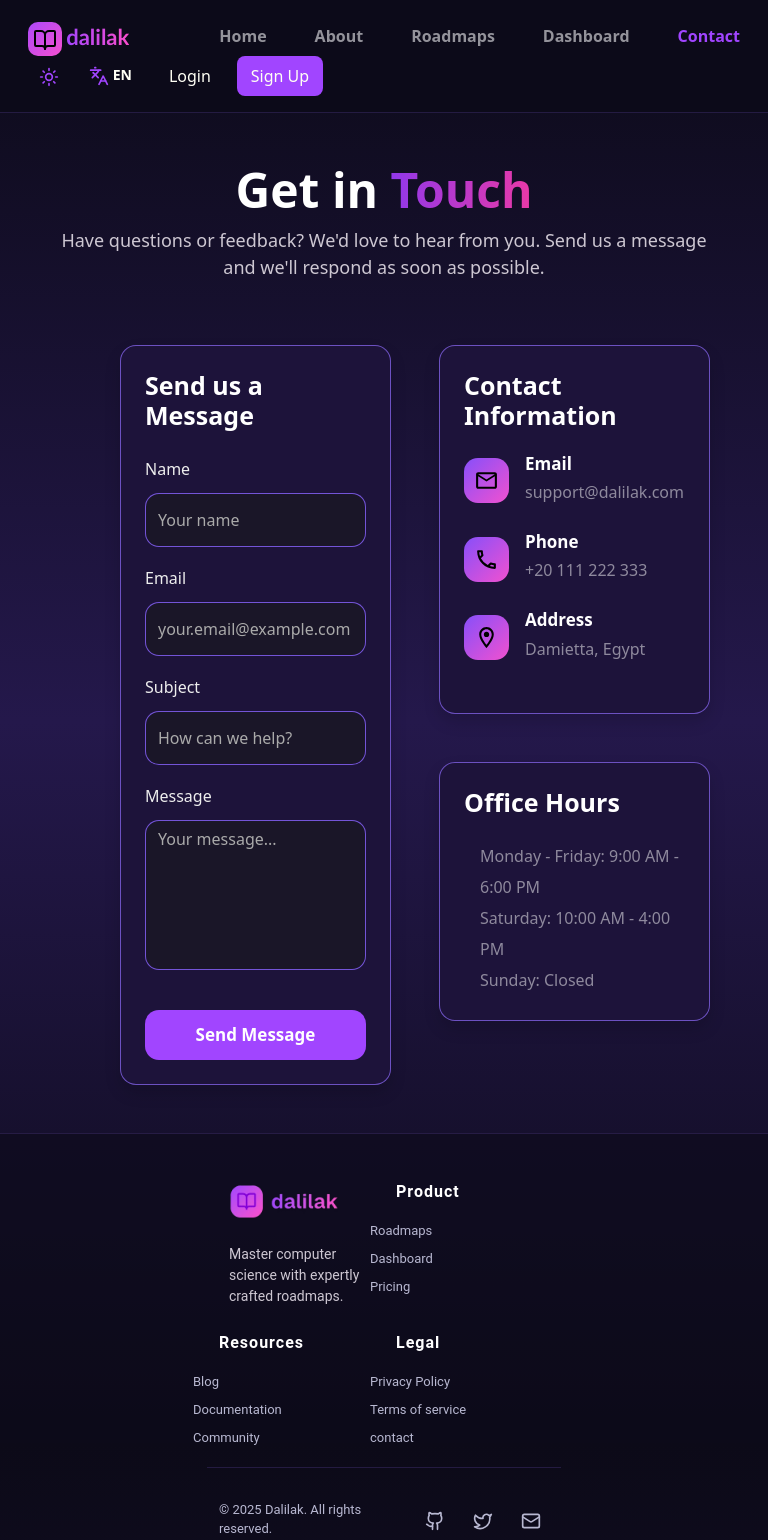
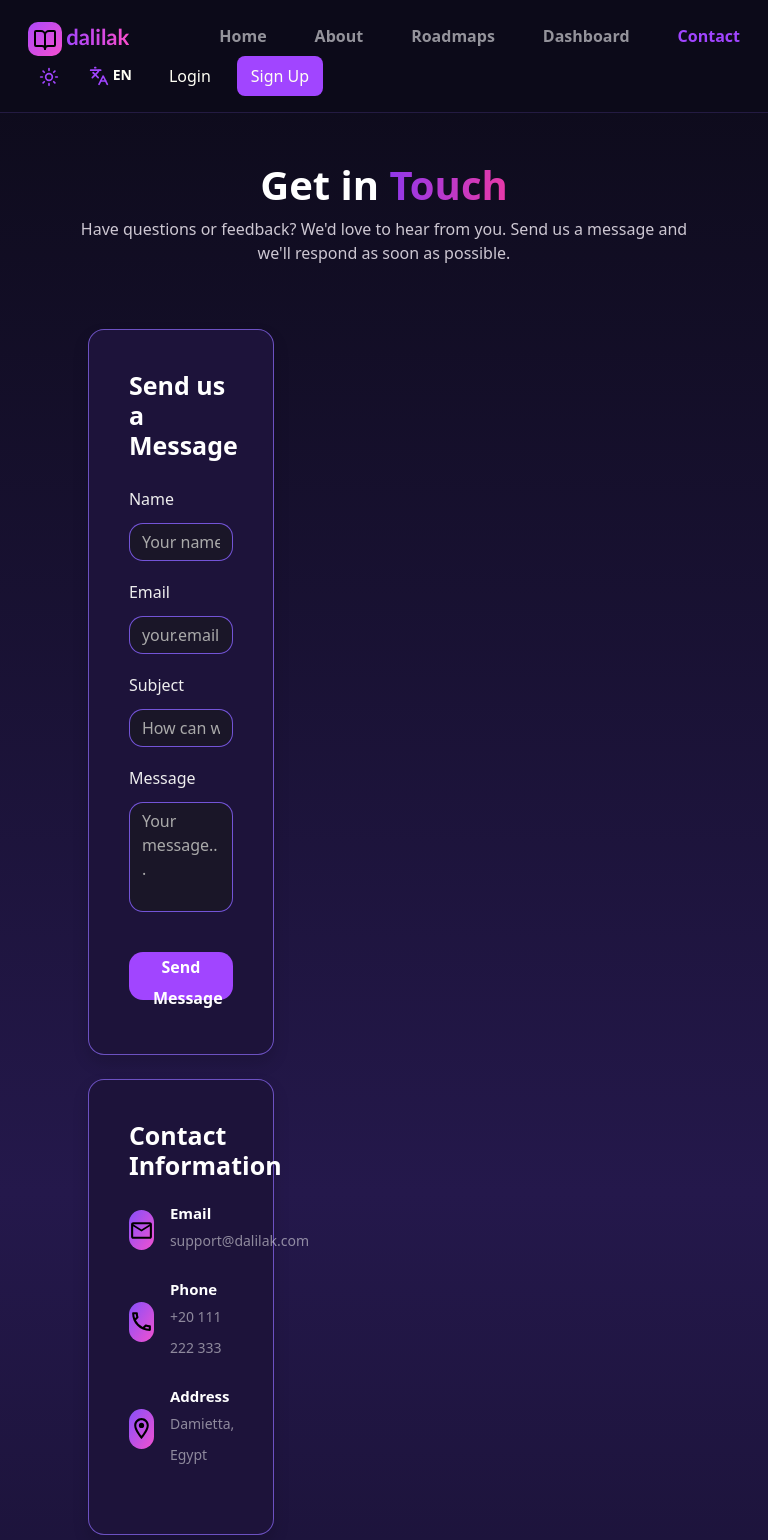
Before and after one commit to Ahmedelsharawy9520002/Dalilak, a React (Vite) app: page /Contact in a window 768 px wide. Shown: the top 1540 px of the page. Built offline with nearby package versions, Linux system fonts and the light colour scheme.

Commit message:
responsive (home ,contact,footer)

```diff
--- a/src/components/tracks.jsx
+++ b/src/components/tracks.jsx
@@ -926,7 +926,7 @@ export default function RoadmapDetail() {
                 {step.resources && (
                   <>
                     {openSteps[step.number] && (
-                      <ul type="none">
+                      <ul type="none" className="ul">
                         <hr />
                         <h4 style={{ fontSize: "16px" }}>Resources:</h4>
 
--- a/src/styles/contact.css
+++ b/src/styles/contact.css
@@ -79,3 +79,124 @@ p{
 .contact-form textarea:focus {
     box-shadow: 0 0 9px rgba(138, 102, 255, 0.8);
 }
+
+
+
+@media (max-width: 768px) {
+    .contact-container {
+        padding: 36px 18px !important;
+    }
+
+    .headcontact {
+        font-size: 32px !important;
+        text-align: center;
+    }
+
+    .phead {
+        width: 100% !important;
+        font-size: 14px !important;
+        text-align: center;
+    }
+
+    .row {
+        flex-direction: column !important;
+        margin-left: auto !important;
+        margin-right: auto !important;
+    }
+
+    .col-12.col-md-5 {
+        margin-left: 0 !important;
+        margin-right: 0 !important;
+    }
+
+    .contact-form, .contact-info {
+        padding: 36px !important;
+        width: 70% !important;
+        margin-left: auto !important;
+        margin-right: auto !important;
+    }
+
+    input, textarea {
+        height: auto !important;
+    }
+
+    .formButton {
+        width: 100% !important;
+        height: 45px !important;
+        font-size: 15px !important;
+    }
+
+    .info-item h5 {
+        font-size: 15px !important;
+    }
+
+    .info-item p {
+        font-size: 14px !important;
+    }
+
+    .icon-box {
+        width: 40px !important;
+        height: 40px !important;
+    }
+}
+
+
+@media (min-width: 768px) and (max-width: 991px) {
+    .contact-container {
+        padding: 48px 36px !important;
+    }
+
+    .headcontact {
+        font-size: 40px !important;
+        text-align: center;
+    }
+
+    .phead {
+        width: 90% !important;
+        font-size: 16px !important;
+        text-align: center;
+    }
+
+    .row {
+        margin-left: 0 !important;
+        margin-right: 0 !important;
+    }
+
+    .contact-form, .contact-info {
+        padding: 40px !important;
+    }
+
+    .formButton {
+        width: 100% !important;
+        height: 48px !important;
+        font-size: 16px !important;
+    }
+}
+
+
+@media (min-width: 992px) {
+    .contact-container {
+        padding: 80px 36px !important;
+    }
+
+    .headcontact {
+        font-size: 48px !important;
+        text-align: center;
+    }
+
+    .phead {
+        width: 680px !important;
+        font-size: 18px !important;
+        text-align: center;
+    }
+
+    .contact-form, .contact-info {
+        padding: 36px !important;
+    }
+
+    .formButton {
+        width: 100% !important;
+        height: 50px !important;
+        font-size: 17px !important;
+    }
+}
--- a/src/styles/footer.css
+++ b/src/styles/footer.css
@@ -120,3 +120,88 @@ text-align: left;
     height: 20px;
     width: 20px;
 }
+
+
+
+@media (max-width: 767px) {
+    .footer-itself {
+        margin: 0 16px;
+        padding: 24px 16px;
+
+    }
+
+    .footer-bottom {
+        flex-direction: column;
+        align-items: center;
+        gap: 12px;
+    }
+
+    .footer-table .columns {
+        margin-bottom: 24px;
+    }
+
+    .footer-pargraph {
+        font-size: 12px;
+    }
+
+    .footer-list li a {
+        font-size: 12px;
+    }
+
+    .footer-heading {
+        font-size: 14px;
+    }
+
+    .social-media svg {
+        width: 18px;
+        height: 18px;
+    }
+}
+
+@media (min-width: 768px) and (max-width: 991px) {
+    .footer-itself {
+        margin: 0 48px;
+        padding: 32px 24px;
+    }
+
+    .footer-pargraph {
+        font-size: 13px;
+    }
+
+    .footer-list li a {
+        font-size: 13px;
+    }
+
+    .footer-heading {
+        font-size: 15px;
+    }
+
+    .social-media svg {
+        width: 19px;
+        height: 19px;
+    }
+}
+
+@media (min-width: 992px) {
+    .footer-itself {
+        margin: 0 175px;
+        padding: 48px 32px;
+    }
+
+    .footer-pargraph {
+        font-size: 14px;
+    }
+
+    .footer-list li a {
+        font-size: 13px;
+    }
+
+    .footer-heading {
+        font-size: 16px;
+    }
+
+    .social-media svg {
+        width: 20px;
+        height: 20px;
+    }
+}
--- a/src/styles/home.css
+++ b/src/styles/home.css
@@ -6,11 +6,13 @@
 
 .first-part{
     margin-top: 10rem;
+    text-align: center;
 }
 
 .header1{
     font-size: 500% !important;
     font-weight: 700;
+
 }
 .mycolor{
     background: linear-gradient(to right, #8f1ff8, #8f6aff, #ff53ac);
@@ -59,3 +61,110 @@
 .homeroutes{
     text-decoration: none !important;
 }
+
+@media (max-width: 767px) {
+    .cont {
+        gap: 80px;
+    }
+
+    .first-part {
+        margin-top: 80px;
+        text-align: center;
+    }
+
+    .header1 {
+        font-size: 48px !important;
+    }
+
+    .header2 {
+        width: 90%;
+        margin: 24px auto 36px auto;
+        font-size: 14px;
+    }
+
+    .buttons {
+        flex-direction: column;
+        gap: 16px;
+    }
+
+    .butn1, .butn2 {
+        width: 150px;
+        height: 50px;
+        font-size: 14px !important;
+    }
+
+    .sec-part {
+        flex-direction: column;
+        gap: 36px;
+        align-items: center;
+    }
+
+    .readydiv Button {
+        width: 200px;
+        font-size: 13px;
+        height: 45px;
+    }
+}
+
+@media (min-width: 768px) and (max-width: 991px) {
+    .cont {
+        gap: 112px;
+    }
+
+    .first-part {
+        margin-top: 112px;
+    }
+
+    .header1 {
+        font-size: 64px !important;
+    }
+
+    .header2 {
+        width: 70%;
+        margin-bottom: 32px;
+        font-size: 18px;
+    }
+
+    .buttons {
+        flex-direction: row;
+        gap: 36px;
+    }
+
+    .butn1, .butn2 {
+        width: 160px;
+        height: 55px;
+        font-size: 18px !important;
+    }
+
+    .sec-part {
+        flex-direction: row;
+        flex-wrap: wrap;
+        gap: 36px;
+        justify-content: center;
+    }
+
+    .readydiv Button {
+        width: 230px;
+        height: 50px;
+        font-size: 14px;
+    }
+}
+
+@media (min-width: 992px) {
+    .cont {
+        gap: 160px;
+    }
+
+    .header1 {
+        font-size: 80px !important;
+    }
+
+    .header2 {
+        width: 60%;
+        font-size: 18px;
+    }
+
+    .sec-part {
+        gap: 64px;
+    }
+}
--- a/src/styles/tracks.css
+++ b/src/styles/tracks.css
@@ -164,7 +164,7 @@ hr{
     width: 610px;
     color: gray;
 }
-ul{
+.ul{
     margin-left: -28px;
 }
 .resourse{
```
Also changed, not shown: src/styles/navBar.css (line endings or trailing spaces).
